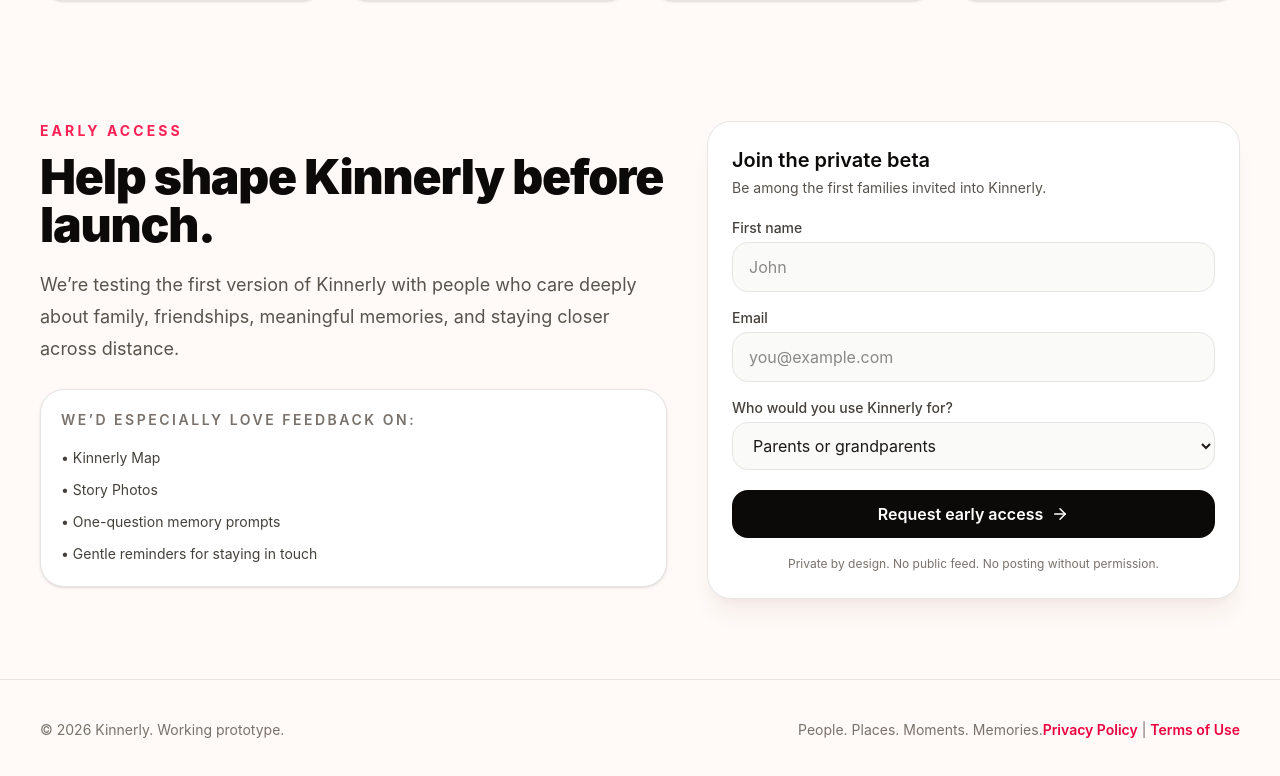
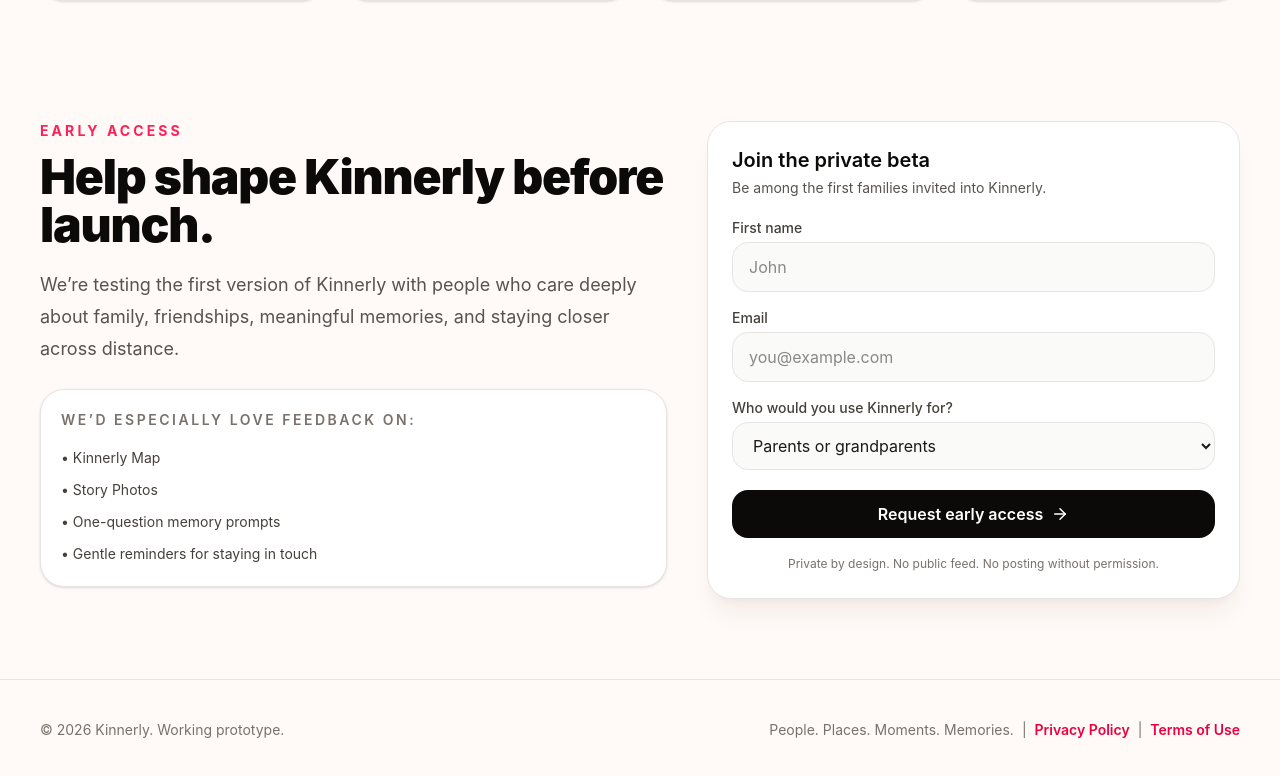
Before and after one commit to JohnAgostinoKin/kinnerly, a React (Vite) app: page / in a window 1280 px wide. Shown: the part 4009-4785 px from the top of the page. Built offline with nearby package versions, Linux system fonts and the light colour scheme; no server answers.

Commit message:
Clean up footer links

```diff
--- a/src/App.jsx
+++ b/src/App.jsx
@@ -498,10 +498,11 @@
           <p>© 2026 Kinnerly. Working prototype.</p>
          <p>
   People. Places. Moments. Memories.
+  <span className="mx-2">|</span>
   <a href="/privacy.html" className="font-semibold text-rose-600 hover:underline">
     Privacy Policy
   </a>
-            <span> | </span>
+  <span className="mx-2">|</span>
   <a href="/terms.html" className="font-semibold text-rose-600 hover:underline">
     Terms of Use
   </a>
```
Lines whose indentation alone changed are shown as unchanged.
